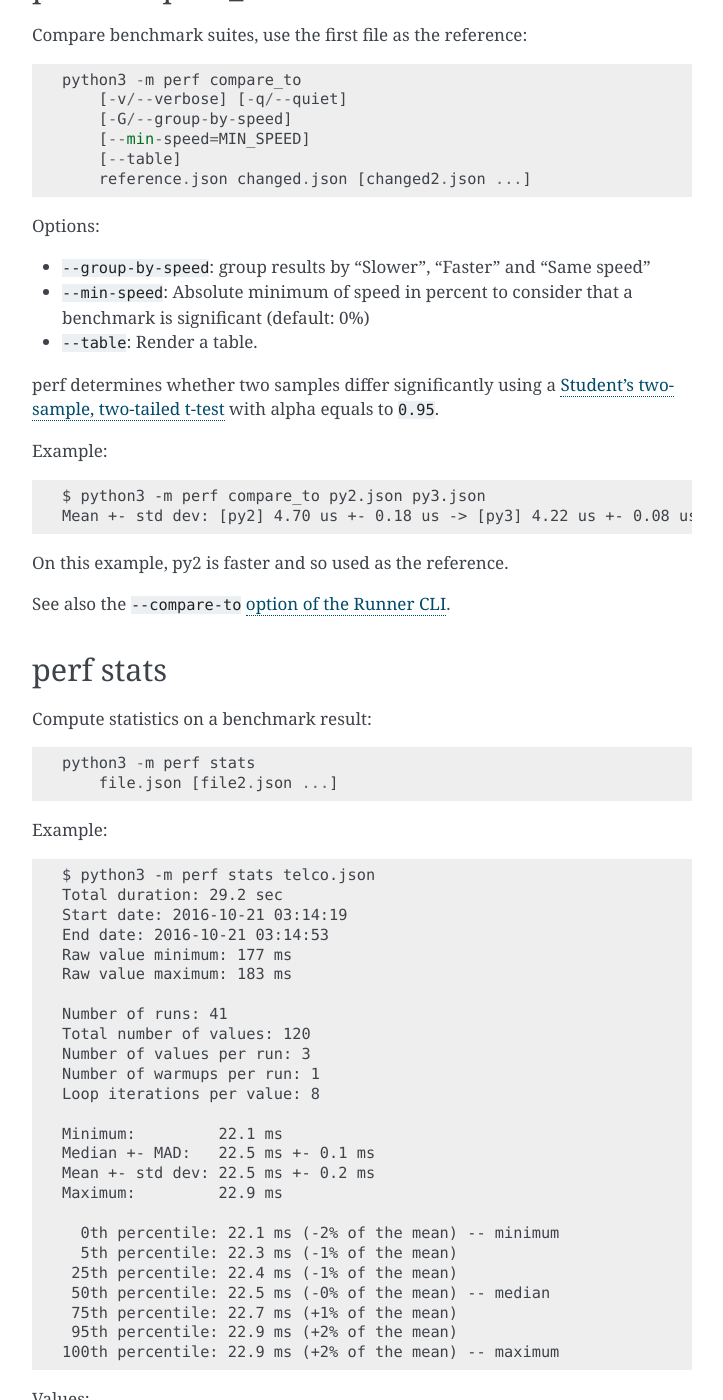
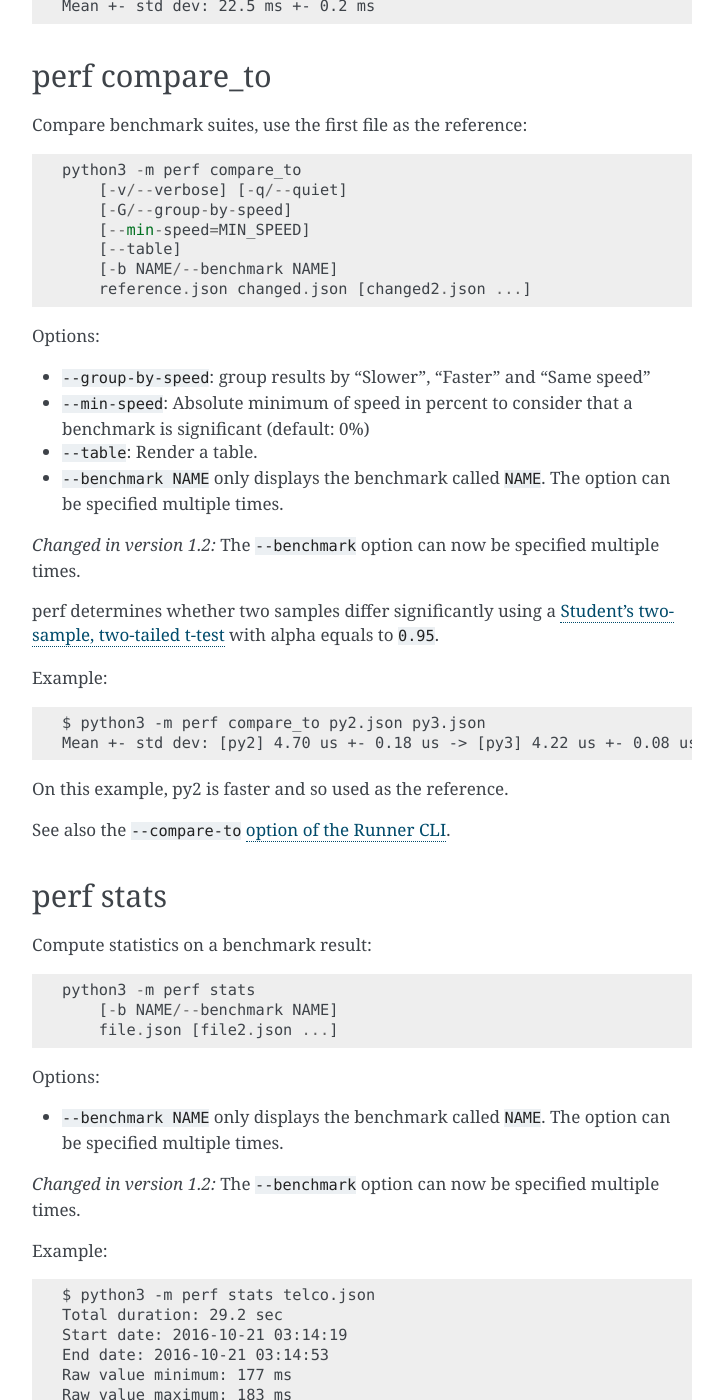
Before and after one commit to psf/pyperf, a Sphinx documentation site: the page built from doc/cli.rst, in a window 1280 px wide and 1400 px high, scrolled down 1603 px. Shown: the whole window, without its empty margins (388-1111 px from the left). Built offline with Sphinx 7.4.7, drawn with Linux system fonts in a browser that asks for light colours; some of the changed text lies outside the part shown.

Commit message:
--benchmark can now be specified multiple times

```diff
--- a/doc/changelog.rst
+++ b/doc/changelog.rst
@@ -1,5 +1,11 @@
 Changelog
 =========
+
+Version 1.2
+-----------
+
+* Command line interface (CLI): the ``--benchmark``, ``--include-benchmark``
+  and ``--exclude-benchmark`` options can now be specified multiple times.
 
 Version 1.1 (2017-03-27)
 ------------------------
--- a/doc/cli.rst
+++ b/doc/cli.rst
@@ -50,7 +50,11 @@ Show benchmarks of one or multiple benchmark suites::
   command
 * ``--stats`` displays statistics (min, max, ...), see :ref:`perf stats
   <stats_cmd>` command
-* ``--benchmark NAME`` only displays the benchmark called ``NAME``
+* ``--benchmark NAME`` only displays the benchmark called ``NAME``. The option
+  can be specified multiple times.
+
+.. versionchanged:: 1.2
+   The ``--benchmark`` option can now be specified multiple times.
 
 .. _show_cmd_metadata:
 
@@ -88,6 +92,7 @@ Compare benchmark suites, use the first file as the reference::
         [-G/--group-by-speed]
         [--min-speed=MIN_SPEED]
         [--table]
+        [-b NAME/--benchmark NAME]
         reference.json changed.json [changed2.json ...]
 
 Options:
@@ -96,6 +101,11 @@ Options:
 * ``--min-speed``: Absolute minimum of speed in percent to consider that a
   benchmark is significant (default: 0%)
 * ``--table``: Render a table.
+* ``--benchmark NAME`` only displays the benchmark called ``NAME``. The option
+  can be specified multiple times.
+
+.. versionchanged:: 1.2
+   The ``--benchmark`` option can now be specified multiple times.
 
 perf determines whether two samples differ significantly using a `Student's
 two-sample, two-tailed t-test
@@ -120,7 +130,16 @@ perf stats
 Compute statistics on a benchmark result::
 
     python3 -m perf stats
+        [-b NAME/--benchmark NAME]
         file.json [file2.json ...]
+
+Options:
+
+* ``--benchmark NAME`` only displays the benchmark called ``NAME``. The option
+  can be specified multiple times.
+
+.. versionchanged:: 1.2
+   The ``--benchmark`` option can now be specified multiple times.
 
 Example::
 
@@ -172,7 +191,11 @@ Check if benchmarks are stable::
 
 Options:
 
-* ``--benchmark NAME`` only check the benchmark called ``NAME``
+* ``--benchmark NAME`` only check the benchmark called ``NAME``. The option
+  can be specified multiple times.
+
+.. versionchanged:: 1.2
+   The ``--benchmark`` option can now be specified multiple times.
 
 Example of a stable benchmark::
 
@@ -205,6 +228,7 @@ Display the benchmark run results::
         [-q/--quiet]
         [-v/--verbose]
         [--raw]
+        [-b NAME/--benchmark NAME]
         file.json [file2.json ...]
 
 Options:
@@ -212,6 +236,11 @@ Options:
 * ``--quiet`` enables the quiet mode: hide warmup values
 * ``--verbose`` enables the verbose mode: show run metadata
 * ``--raw`` displays raw values rather than values
+* ``--benchmark NAME`` only displays the benchmark called ``NAME``. The option
+  can be specified multiple times.
+
+.. versionchanged:: 1.2
+   The ``--benchmark`` option can now be specified multiple times.
 
 Example::
 
@@ -253,12 +282,18 @@ Render an histogram in text mode::
 
     python3 -m perf hist
         [-n BINS/--bins=BINS] [--extend]
+        [-b NAME/--benchmark NAME]
         filename.json [filename2.json ...]
 
 * ``--bins`` is the number of histogram bars. By default, it renders up to 25
   bars, or less depending on the terminal size.
 * ``--extend``: don't limit to 80 colums x 25 lines but fill the whole
   terminal if it is wider.
+* ``--benchmark NAME`` only displays the benchmark called ``NAME``. The option
+  can be specified multiple times.
+
+.. versionchanged:: 1.2
+   The ``--benchmark`` option can now be specified multiple times.
 
 If multiple files are used, the histogram is normalized on the minimum and
 maximum of all files to be able to easily compare them.
@@ -311,7 +346,11 @@ Display metadata of benchmark files::
 
 Options:
 
-* ``--benchmark NAME`` only displays the benchmark called ``NAME``
+* ``--benchmark NAME`` only displays the benchmark called ``NAME``. The option
+  can be specified multiple times.
+
+.. versionchanged:: 1.2
+   The ``--benchmark`` option can now be specified multiple times.
 
 Example::
 
@@ -563,8 +602,10 @@ Convert or modify a benchmark suite::
 
 Operations:
 
-* ``--include-benchmark=NAME`` only keeps the benchmark called ``NAME``
-* ``--exclude-benchmark=NAME`` removes the benchmark called ``NAME``
+* ``--include-benchmark=NAME`` only keeps the benchmark called ``NAME``.
+  The option can be specified multiple times.
+* ``--exclude-benchmark=NAME`` removes the benchmark called ``NAME``.
+  The option can be specified multiple times.
 * ``--include-runs=RUNS`` only keeps benchmark runs ``RUNS``. ``RUNS`` is a
   list of runs separated by commas, it can include a range using format
   ``first-last`` which includes ``first`` and ``last`` values. Example:
@@ -581,3 +622,7 @@ Options:
 
 * ``--indent``: Indent JSON (rather using compact JSON)
 * ``--stdout`` writes the result encoded as JSON into stdout
+
+.. versionchanged:: 1.2
+   The ``--include-benchmark`` and ``--exclude-benchmark`` operations can now
+   be specified multiple times.
```
Also changed, not shown: 2 other files.
